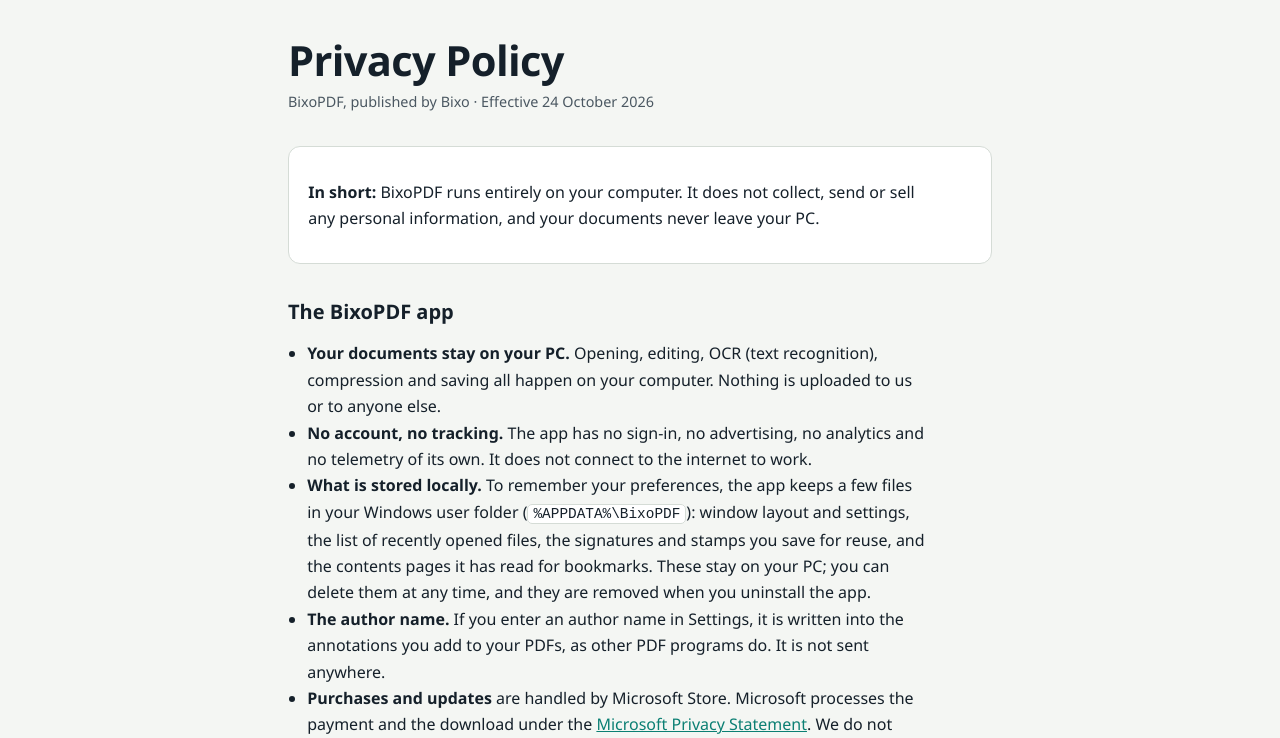
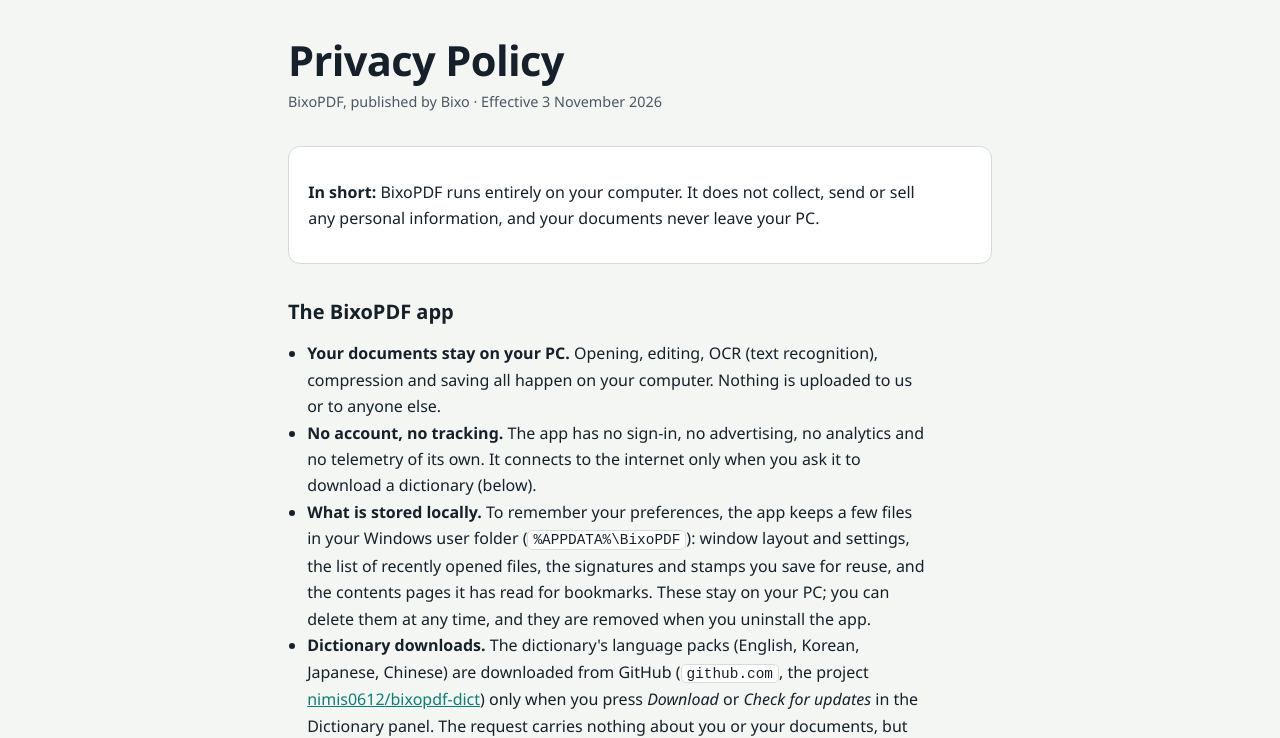
Before and after one commit to nimis0612/bixopdf-site, a plain HTML site: page privacy.html in a window 1280 px wide. Shown: the part 69-807 px from the top of the page. Drawn offline with Linux system fonts and the light colour scheme.

Commit message:
Privacy: dictionary packs downloaded from GitHub only when asked
Co-Authored-By: Claude Opus 5.5 <noreply@anthropic.com>

```diff
--- a/privacy.html
+++ b/privacy.html
@@ -16,15 +16,16 @@
 </div></header>
 <main>
   <h1>Privacy Policy</h1>
-  <p class="meta">BixoPDF, published by Bixo · Effective 24 October 2026</p>
+  <p class="meta">BixoPDF, published by Bixo · Effective 3 November 2026</p>
 
   <div class="box"><p><b>In short:</b> BixoPDF runs entirely on your computer. It does not collect, send or sell any personal information, and your documents never leave your PC.</p></div>
 
   <h2>The BixoPDF app</h2>
   <ul>
     <li><b>Your documents stay on your PC.</b> Opening, editing, OCR (text recognition), compression and saving all happen on your computer. Nothing is uploaded to us or to anyone else.</li>
-    <li><b>No account, no tracking.</b> The app has no sign-in, no advertising, no analytics and no telemetry of its own. It does not connect to the internet to work.</li>
+    <li><b>No account, no tracking.</b> The app has no sign-in, no advertising, no analytics and no telemetry of its own. It connects to the internet only when you ask it to download a dictionary (below).</li>
     <li><b>What is stored locally.</b> To remember your preferences, the app keeps a few files in your Windows user folder (<code>%APPDATA%\BixoPDF</code>): window layout and settings, the list of recently opened files, the signatures and stamps you save for reuse, and the contents pages it has read for bookmarks. These stay on your PC; you can delete them at any time, and they are removed when you uninstall the app.</li>
+    <li><b>Dictionary downloads.</b> The dictionary's language packs (English, Korean, Japanese, Chinese) are downloaded from GitHub (<code>github.com</code>, the project <a href="https://github.com/nimis0612/bixopdf-dict">nimis0612/bixopdf-dict</a>) only when you press <i>Download</i> or <i>Check for updates</i> in the Dictionary panel. The request carries nothing about you or your documents, but GitHub sees your IP address, as with any download (see the <a href="https://docs.github.com/site-policy/privacy-policies/github-general-privacy-statement">GitHub Privacy Statement</a>). The words you look up are looked up on your PC and never sent. The packs are kept in <code>%LOCALAPPDATA%\BixoPDF\Dictionary</code>; you can remove them in the panel.</li>
     <li><b>The author name.</b> If you enter an author name in Settings, it is written into the annotations you add to your PDFs, as other PDF programs do. It is not sent anywhere.</li>
     <li><b>Purchases and updates</b> are handled by Microsoft Store. Microsoft processes the payment and the download under the <a href="https://privacy.microsoft.com/privacystatement">Microsoft Privacy Statement</a>. We do not receive your payment details. Windows may send Microsoft diagnostic data about apps according to your Windows settings; that is outside the app's control.</li>
   </ul>
```
